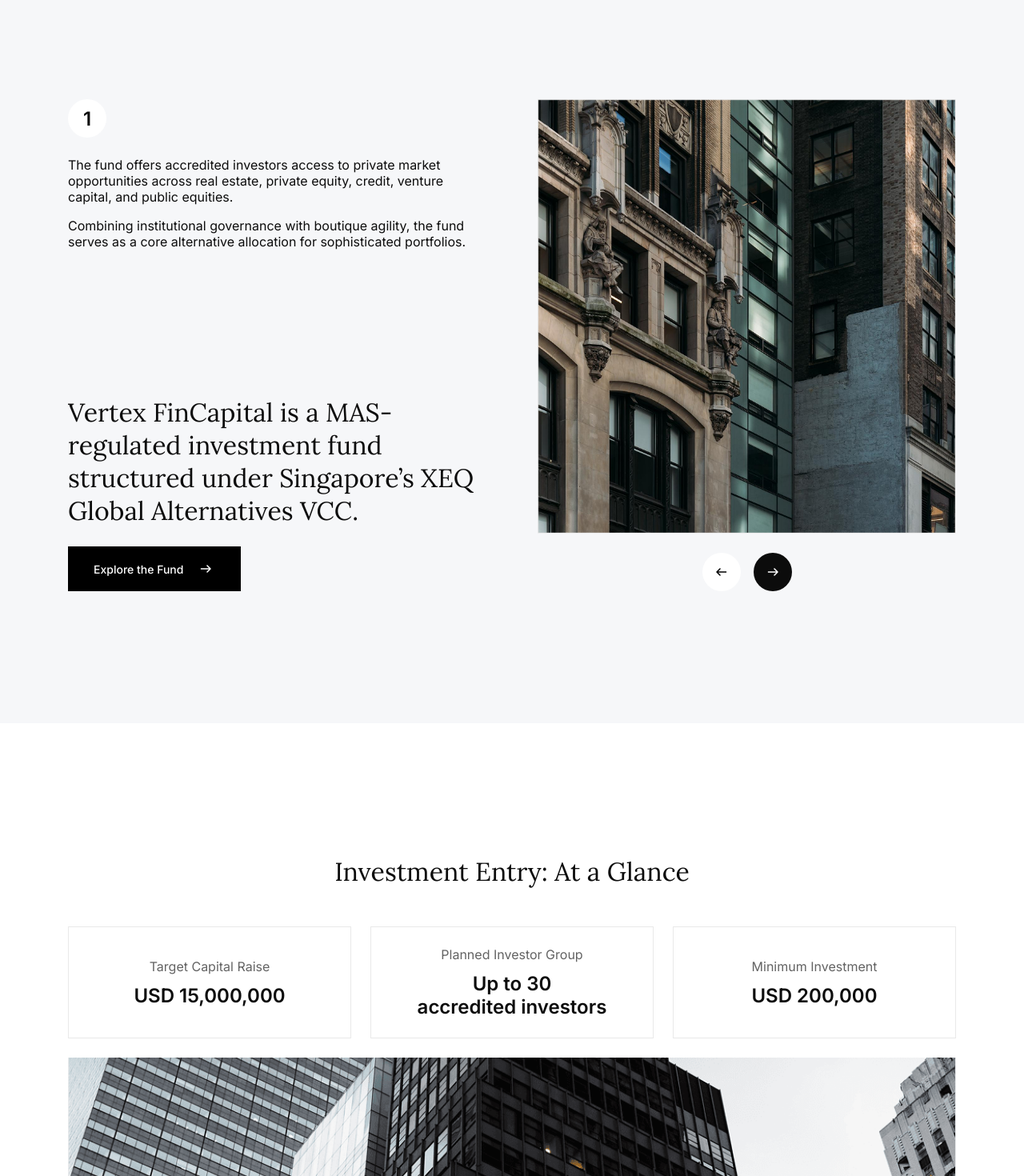
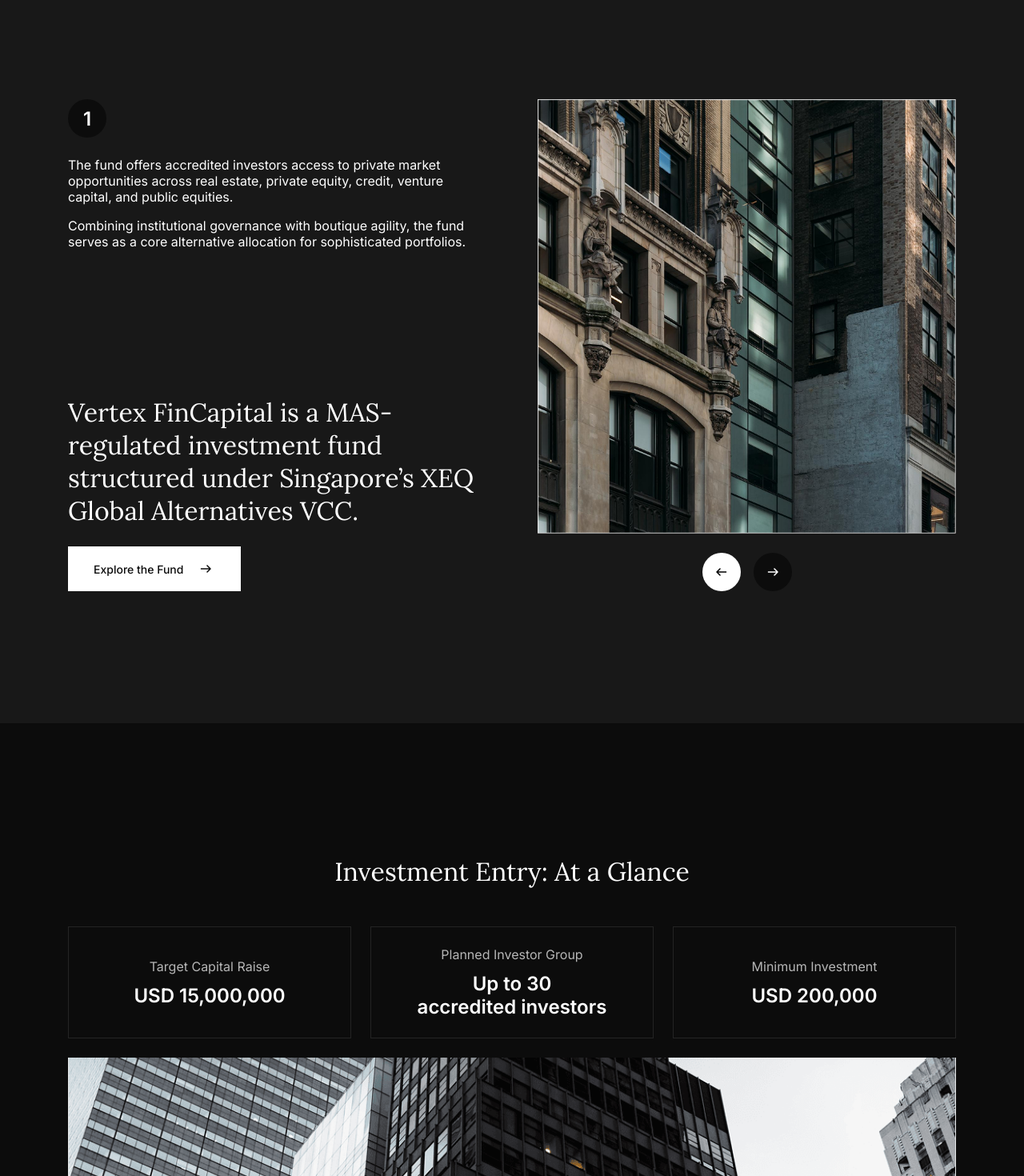
Before and after one commit to yb-website-projects/vertex, a Next.js app: page /contact in a window 1280 px wide. Shown: the part 1040-2510 px from the top of the page at 80% size. Built offline with nearby package versions, Linux system fonts and the light colour scheme.

Commit message:
changed main colors

```diff
--- a/src/app/[locale]/(home)/components/HomeHero/HomeHero.module.scss
+++ b/src/app/[locale]/(home)/components/HomeHero/HomeHero.module.scss
@@ -8,7 +8,7 @@
   }
 
   h1 {
-    color: #fff;
+    color: #E79EFF;
     text-align: center;
     font-size: 48px;
     font-style: normal;
--- a/src/app/[locale]/(home)/components/HomeLast/HomeLast.module.scss
+++ b/src/app/[locale]/(home)/components/HomeLast/HomeLast.module.scss
@@ -2,6 +2,7 @@
 
 .homeLast {
   padding: 165px 0;
+  background: #0c0c0c;
   @include tablet {
     padding: 56px 0;
   }
@@ -9,8 +10,9 @@
     display: flex;
     align-items: center;
     gap: 48px;
-    border: 1px solid #e9e9e9;
-    background: #f6f7f9;
+    border: 1px solid #242424;
+
+    background: #181818;
     @include tablet {
       flex-direction: column;
       gap: 48px;
@@ -34,7 +36,7 @@
         flex-direction: column;
         gap: 24px;
         h2 {
-          color: #000;
+          color: #fff;
           font-size: 32px;
           font-style: normal;
           font-weight: 400;
@@ -44,7 +46,7 @@
           }
         }
         p {
-          color: #636363;
+          color: #B6B6B6;
           font-size: 16px;
           font-style: normal;
           font-weight: 400;
--- a/src/app/[locale]/(home)/components/HomeLast/HomeLast.tsx
+++ b/src/app/[locale]/(home)/components/HomeLast/HomeLast.tsx
@@ -36,7 +36,7 @@
                 })}
               </p>
             </div>
-            <Button buttonType="link" url="#" arrow>
+            <Button buttonType="link" url="#" arrow color="white">
               {t('button', {
                 fallback: 'Explore the Fund',
               })}
--- a/src/app/[locale]/(home)/components/HomeSecond/HomeSecond.module.scss
+++ b/src/app/[locale]/(home)/components/HomeSecond/HomeSecond.module.scss
@@ -2,14 +2,14 @@
 
 .homeSecond {
   padding: 165px 0;
-  background: #f6f7f9;
+  background: #181818;
   @include tablet {
     padding: 32px 0;
   }
   .sliderInner {
     display: flex;
     gap: 64px;
-    background: #f6f7f9;
+    background: #181818;
     @include tablet {
       flex-direction: column;
     }
@@ -32,8 +32,8 @@
         gap: 10px;
         aspect-ratio: 1/1;
         border-radius: 32px;
-        background: #fff;
-        color: #0c0c0c;
+        background: #0c0c0c;
+        color: #fff;
         font-size: 24px;
         font-style: normal;
         font-weight: 600;
@@ -41,7 +41,7 @@
         margin-bottom: 24px;
       }
       p {
-        color: #0c0c0c;
+        color: #fff;
         margin-bottom: 16px;
         font-size: 16px;
         font-style: normal;
@@ -54,7 +54,7 @@
         flex-direction: column;
         gap: 24px;
         li {
-          color: #0c0c0c;
+          color: #fff;
           font-size: 16px;
           font-style: normal;
           font-weight: 400;
@@ -82,7 +82,7 @@
         flex-direction: column;
         align-items: flex-start;
         h3 {
-          color: #0c0c0c;
+          color: #fff;
           margin-bottom: 24px;
           font-size: 32px;
           font-style: normal;
@@ -93,7 +93,7 @@
           }
         }
         h2 {
-          color: #0c0c0c;
+          color: #fff;
           margin-bottom: 24px;
           font-size: 48px;
           font-style: normal;
--- a/src/app/[locale]/(home)/components/HomeSecond/HomeSecond.tsx
+++ b/src/app/[locale]/(home)/components/HomeSecond/HomeSecond.tsx
@@ -67,7 +67,7 @@
                           'Vertex FinCapital is a MAS-regulated investment fund structured under Singapore’s XEQ Global Alternatives VCC.',
                       })}
                     </h3>
-                    <Button buttonType="link" url="#" arrow>
+                    <Button buttonType="link" url="#" arrow color="white">
                       {t('slide1.button', {
                         fallback: 'Explore the Fund',
                       })}
@@ -136,7 +136,7 @@
                         }),
                       }}
                     />
-                    <Button buttonType="link" url="#" arrow>
+                    <Button buttonType="link" url="#" arrow color="white">
                       {t('slide1.button', {
                         fallback: 'Explore the Fund',
                       })}
--- a/src/app/[locale]/(home)/components/HomeThird/HomeThird.module.scss
+++ b/src/app/[locale]/(home)/components/HomeThird/HomeThird.module.scss
@@ -2,11 +2,12 @@
 
 .homeThird {
   padding: 165px 0;
+  background: #0c0c0c;
   @include tablet {
     padding: 56px 0;
   }
   h2 {
-    color: #0c0c0c;
+    color: #fff;
     text-align: center;
     font-size: 32px;
     font-style: normal;
@@ -31,12 +32,12 @@
       align-items: center;
       gap: 12px;
       align-self: stretch;
-      border: 1px solid #E9E9E9;
+      border: 1px solid #242424;
       @include tablet {
         width: 100%;
       }
       p {
-        color: #636363;
+        color: #b6b6b6;
         text-align: center;
         font-size: 16px;
         font-style: normal;
@@ -44,7 +45,7 @@
         line-height: normal;
       }
       span {
-        color: #0c0c0c;
+        color: #fff;
         text-align: center;
         font-size: 24px;
         font-style: normal;
--- a/src/shared/ui/components/header/Header.module.scss
+++ b/src/shared/ui/components/header/Header.module.scss
@@ -10,7 +10,7 @@
     padding: 16px 0;
   }
   &.scrolled {
-    background: #fff;
+    background: #0c0c0c;
   }
   &.mobileMenuOpen {
     background: #0c0c0c;
@@ -101,7 +101,8 @@
         }
       }
     }
-    > a {
+    > a,
+    button {
       &:last-child {
         @include tablet {
           display: none;
@@ -148,6 +149,9 @@
     top: 0;
     opacity: 1;
     visibility: visible;
+  }
+  button {
+    width: 100%;
   }
   .nav {
     margin-bottom: 24px;
--- a/src/shared/ui/components/header/Header.tsx
+++ b/src/shared/ui/components/header/Header.tsx
@@ -18,7 +18,6 @@
   const [isSubmenuOpen, setIsSubmenuOpen] = useState(false);
   const [isMobileMenuOpen, setIsMobileMenuOpen] = useState(false);
   const pathname = usePathname();
-  const [isScrolled, setIsScrolled] = useState(false);
 
   const { open } = useFundAccessStore();
 
@@ -29,40 +28,21 @@
     setIsSubmenuOpen(false);
   }, [pathname]);
 
-  useEffect(() => {
-    window.addEventListener('scroll', () => {
-      if (window.scrollY > 100) {
-        setIsScrolled(true);
-      } else {
-        setIsScrolled(false);
-      }
-    });
-  }, []);
-
   const handleContactUs = () => {
+    setIsMobileMenuOpen(false);
     open();
   };
 
   return (
     <>
-      <header
-        className={`${styles.header} ${isScrolled ? styles.scrolled : ''} ${isMobileMenuOpen ? styles.mobileMenuOpen : ''}`}
-      >
+      <header className={`${styles.header} ${isMobileMenuOpen ? styles.mobileMenuOpen : ''}`}>
         <div className={'_container'}>
           <div className={styles.inner}>
             <Link href="/" className={styles.logo}>
-              {isScrolled ? (
-                isMobileMenuOpen ? (
-                  <Image src="/images/logo.svg" alt="logo" width={100} height={40} />
-                ) : (
-                  <Image src="/images/logo-black.svg" alt="logo" width={100} height={40} />
-                )
-              ) : (
-                <Image src="/images/logo.svg" alt="logo" width={100} height={40} />
-              )}
+              <Image src="/images/logo.svg" alt="logo" width={100} height={40} />
             </Link>
             <button
-              className={`${styles.burger} ${isMobileMenuOpen ? styles.open : ''} ${isScrolled ? styles.black : ''}`}
+              className={`${styles.burger} ${isMobileMenuOpen ? styles.open : ''}`}
               onClick={() => setIsMobileMenuOpen(!isMobileMenuOpen)}
             >
               <Burger />
@@ -70,42 +50,36 @@
             <nav className={styles.nav}>
               <ul className={styles.nav__list}>
                 <li className={styles.nav__item}>
-                  <Link className={`${isScrolled ? styles.black : ''}`} href="#">
-                    {t('theFund', { fallback: 'The Fund' })}
-                  </Link>
+                  <Link href="#">{t('theFund', { fallback: 'The Fund' })}</Link>
                 </li>
                 <li className={styles.nav__item}>
-                  <Link className={`${isScrolled ? styles.black : ''}`} href="#">
+                  <Link href="#">
                     {t('investmentStrategy', { fallback: 'Investment Strategy' })}
                   </Link>
                 </li>
                 <li className={styles.nav__item}>
-                  <Link className={`${isScrolled ? styles.black : ''}`} href="#">
+                  <Link href="#">
                     {t('investorInformation', { fallback: 'Investor Information' })}
                   </Link>
                 </li>
                 <li className={styles.nav__item}>
-                  <Link className={`${isScrolled ? styles.black : ''}`} href="#">
-                    {t('serviceProviders', { fallback: 'Service Providers' })}
-                  </Link>
+                  <Link href="#">{t('serviceProviders', { fallback: 'Service Providers' })}</Link>
                 </li>
                 <li className={styles.nav__item}>
                   <Link
                     href="#"
                     onClick={() => setIsSubmenuOpen(!isSubmenuOpen)}
-                    className={`${isSubmenuOpen ? styles.open : ''} ${isScrolled ? styles.black : ''}`}
+                    className={`${isSubmenuOpen ? styles.open : ''}`}
                   >
                     {t('menu', { fallback: 'Menu' })}
                     <ChevronDown />
                   </Link>
                   <ul className={`${styles.submenu} ${isSubmenuOpen ? styles.open : ''}`}>
                     <li>
-                      <Link className={`${isScrolled ? styles.black : ''}`} href="#">
-                        {t('newsAndUpdates', { fallback: 'News & Updates' })}
-                      </Link>
+                      <Link href="#">{t('newsAndUpdates', { fallback: 'News & Updates' })}</Link>
                     </li>
                     <li>
-                      <Link className={`${isScrolled ? styles.black : ''}`} href="#">
+                      <Link href="#">
                         {t('legalAndCompliance', { fallback: 'Legal & Compliance' })}
                       </Link>
                     </li>
@@ -113,11 +87,7 @@
                 </li>
               </ul>
             </nav>
-            <Button
-              color={isScrolled ? 'black' : 'white'}
-              buttonType="button"
-              onClick={() => handleContactUs()}
-            >
+            <Button color="white" buttonType="button" onClick={() => handleContactUs()}>
               {t('contactUs', { fallback: 'Contact Us' })}
             </Button>
           </div>
@@ -160,7 +130,7 @@
             </li>
           </ul>
         </nav>
-        <Button url="/contact" color="white" buttonType="link">
+        <Button color="white" buttonType="button" onClick={() => handleContactUs()}>
           {t('contactUs', { fallback: 'Contact Us' })}
         </Button>
       </div>
--- a/src/shared/ui/kit/button/Button.module.scss
+++ b/src/shared/ui/kit/button/Button.module.scss
@@ -11,6 +11,11 @@
   &.button--white {
     background: #fff;
     color: #0c0c0c;
+    svg {
+      path {
+        fill: #0c0c0c;
+      }
+    }
   }
   &.button--black {
     background: #000;
```
